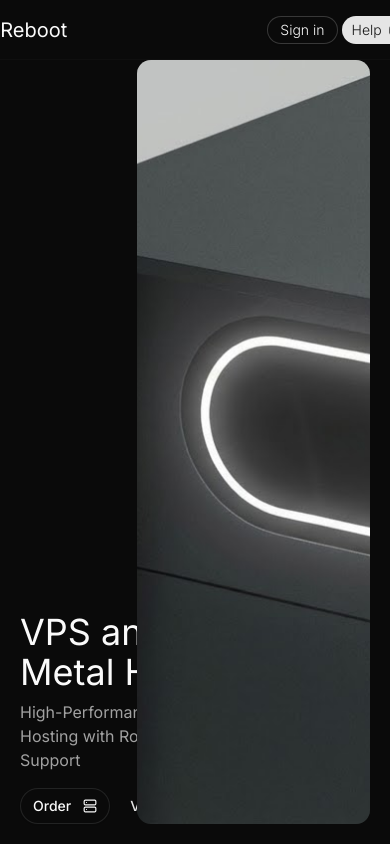
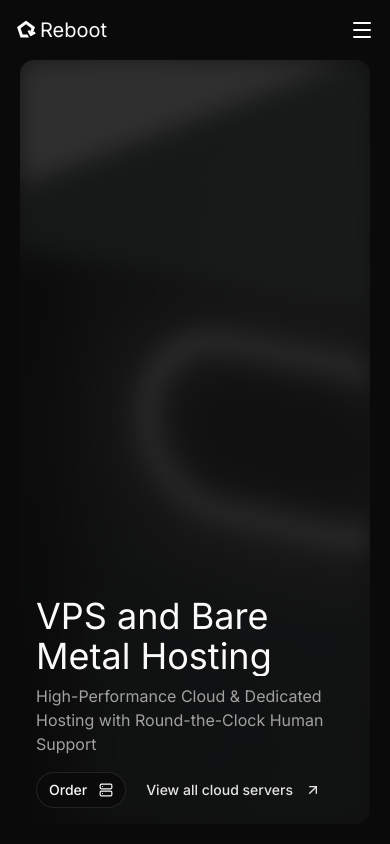
Before and after one commit to developerbola/reboot, a React (Vite) app: page / in a window 390 px wide. Shown: the top 844 px of the page. Built offline with nearby package versions, Linux system fonts and the light colour scheme.

Commit message:
making responsive

```diff
--- a/src/components/HeroImage.tsx
+++ b/src/components/HeroImage.tsx
@@ -4,20 +4,18 @@ export default function HeroImage() {
   const [loaded, setLoaded] = useState(false);
 
   return (
-    <div className="relative h-full w-2/3 self-end overflow-hidden rounded-xl">
-      {/* Low quality placeholder */}
+    <div className="absolute top-0 left-0 md:relative h-full w-full md:w-2/3 self-end overflow-hidden rounded-xl opacity-20 md:opacity-100">
       <img
         src="/hero-low.jpg"
         alt="hero placeholder"
         className="absolute inset-0 h-full w-full object-cover blur-3xl scale-105"
       />
 
-      {/* High quality image */}
       <img
         src="/hero.jpg"
         alt="hero"
         onLoad={() => setLoaded(true)}
-        className={`absolute inset-0 h-full w-full object-cover transition-opacity duration-700 ${
+        className={`absolute inset-0 h-full w-full object-cover transition-opacity duration-700 blur-md md:blur-none ${
           loaded ? "opacity-100" : "opacity-0"
         }`}
       />
--- a/src/components/Navbar.tsx
+++ b/src/components/Navbar.tsx
@@ -1,33 +1,42 @@
 import { Link, NavLink } from "react-router-dom";
+import { useState } from "react";
 import { Logo } from "./Logo";
 import { Button } from "./ui/button";
-import { Headset } from "lucide-react";
+import { Headset, Menu, X } from "lucide-react";
 import { cn } from "@/lib/utils";
 
-const Navbar = () => {
-  return (
-    <nav className="fixed top-0 z-50 w-full flex items-center justify-center gap-50 bg-[#0a0a0a] border-b border-[#ffffff05] h-15">
-      <Link to={"/"} className="flex items-center gap-1 text-xl">
-        <Logo />
-        Reboot
-      </Link>
-      <ul className="hidden md:flex items-center gap-8">
-        {[
+const navItems = [
   { name: "VPS", path: "/vps" },
   { name: "Domains", path: "/domains" },
   { name: "Plans", path: "/plans" },
   { name: "Pricing", path: "/pricing" },
   { name: "About", path: "/about" },
-        ].map((item) => (
+];
+
+const Navbar = () => {
+  const [open, setOpen] = useState(false);
+
+  return (
+    <nav className="fixed top-0 z-50 w-full bg-[#0a0a0a]">
+      <div className="mx-auto flex h-15 max-w-7xl items-center justify-between px-4">
+        {/* Logo */}
+        <Link to="/" className="flex items-center gap-1 text-xl">
+          <Logo />
+          Reboot
+        </Link>
+
+        {/* Desktop Menu */}
+        <ul className="hidden md:flex items-center gap-8">
+          {navItems.map((item) => (
             <li key={item.name}>
               <NavLink
                 to={item.path}
                 className={({ isActive }) =>
                   cn(
-                  "font-light text-sm transition-colors duration-200",
+                    "text-sm font-light transition-colors",
                     isActive
                       ? "text-blue-400"
-                    : "text-[#ffffff90] hover:text-white"
+                      : "text-white/60 hover:text-white"
                   )
                 }
               >
@@ -36,31 +45,80 @@ const Navbar = () => {
             </li>
           ))}
         </ul>
-      <div className="flex gap-1">
-        <Link to={"/login"}>
+
+        {/* Desktop Actions */}
+        <div className="hidden md:flex gap-1">
+          <Link to="/login">
             <Button
-            size={"sm"}
-            variant={"outline"}
-            className="rounded-full border-[#ffffff30] h-7 font-light"
+              size="sm"
+              variant="outline"
+              className="h-7 rounded-full border-white/30 font-light"
             >
               Sign in
             </Button>
           </Link>
+
           <Button
-          size={"sm"}
-          className="rounded-full border-[#ffffff30] h-7 font-light"
+            size="sm"
+            className="h-7 rounded-full font-light"
           >
             Help
-          <Headset />
+            <Headset className="ml-1 h-4 w-4" />
           </Button>
         </div>
+
+        {/* Mobile Hamburger */}
+        <button
+          className="md:hidden text-white"
+          onClick={() => setOpen(!open)}
+        >
+          {open ? <X /> : <Menu />}
+        </button>
+      </div>
+
+      {/* Mobile Menu */}
+      {open && (
+        <div className="md:hidden border-t border-white/5 bg-[#0a0a0a]">
+          <ul className="flex flex-col gap-4 px-4 py-4">
+            {navItems.map((item) => (
+              <NavLink
+                key={item.name}
+                to={item.path}
+                onClick={() => setOpen(false)}
+                className={({ isActive }) =>
+                  cn(
+                    "text-sm",
+                    isActive
+                      ? "text-blue-400"
+                      : "text-white/70"
+                  )
+                }
+              >
+                {item.name}
+              </NavLink>
+            ))}
+
+            <div className="flex gap-2 pt-2">
+              <Link to="/login" className="flex-1">
+                <Button
+                  size="sm"
+                  variant="outline"
+                  className="w-full rounded-full border-white/10!"
+                >
+                  Sign in
+                </Button>
+              </Link>
+
+              <Button size="sm" className="flex-1 rounded-full">
+                Help
+                <Headset className="ml-1 h-4 w-4" />
+              </Button>
+            </div>
+          </ul>
+        </div>
+      )}
     </nav>
   );
 };
 
 export default Navbar;
-
-// vps/cloud-vps
-//  <svg xmlns="http://www.w3.org/2000/svg" viewBox="0 0 42 31">
-//   <path className="cls-1" d="M24.79,27.25h8.49c3.94,0,7.14-3.2,7.14-7.14,0-3.03-1.88-5.6-4.55-6.64-.09-.03-.15-.12-.16-.21-.36-3.95-3.67-7.05-7.72-7.05h0c-1.2,0-2.35.28-3.37.77-.1.05-.22.03-.29-.05-1.86-1.95-4.49-3.18-7.4-3.18-5.33,0-9.67,4.13-10.16,9.32,0,.1-.08.19-.18.22-2.92.9-5.03,3.61-5.03,6.82,0,3.94,3.2,7.14,7.14,7.14h1.78s7.01,0,7.01,0c1.5,0,2.72-1.22,2.72-2.72v-9.34c0-1.5-1.22-2.72-2.72-2.72h-3.89c-1.5,0-2.72,1.22-2.72,2.72v4.92c0,1.5,1.22,2.72,2.72,2.72h1.51c.55,0,1-.45,1-1,0-.55-.45-1-1-1h-1.51c-.4,0-.72-.32-.72-.72v-4.92c0-.4.32-.72.72-.72h3.89c.4,0,.72.32.72.72v9.34c0,.4-.32.72-.72.72h-7.01s-1.78,0-1.78,0c-1.42,0-2.7-.57-3.64-1.51-.93-.93-1.5-2.21-1.51-3.63h0c0-2.57,1.87-4.69,4.32-5.08.49-.08.84-.49.84-.99,0-2.27.92-4.34,2.41-5.85,1.49-1.51,3.54-2.44,5.8-2.44,2.65,0,5,1.25,6.51,3.21.2.25.49.39.79.39.19,0,.38-.05.55-.17.92-.61,2.01-.97,3.2-.97,1.59,0,3.03.64,4.07,1.69,1.04,1.04,1.68,2.48,1.69,4.07h0s0,.16,0,.16h0s0,.01,0,.01c0,.46.31.86.76.97,2.24.55,3.9,2.57,3.91,4.98h0s0,0,0,0h0s0,0,0,0c0,1.42-.57,2.7-1.51,3.64-.93.93-2.21,1.51-3.64,1.51h-8.49c-.4,0-.72-.32-.72-.72v-9.34c0-.4.32-.72.72-.72h3.89c.4,0,.72.32.72.72v4.92c0,.4-.32.72-.72.72h-1.51c-.55,0-1,.45-1,1,0,.55.45,1,1,1h1.51c1.5,0,2.72-1.22,2.72-2.72v-4.92c0-1.5-1.22-2.72-2.72-2.72h-3.89c-1.5,0-2.72,1.22-2.72,2.72v9.34c0,1.5,1.22,2.72,2.72,2.72Z"></path>
-// </svg>
--- a/src/sections/CTASection.tsx
+++ b/src/sections/CTASection.tsx
@@ -5,12 +5,7 @@ import { Link } from "react-router-dom";
 const CTASection = () => {
   return (
     <section className="px-10 py-20">
-      <div className="max-w-7xl mx-auto relative overflow-hidden rounded-[48px] bg-[#111] border border-white/5 p-12 md:p-24 flex flex-col items-center text-center">
-        {/* Decorative Background Elements */}
-        <div className="absolute top-0 left-1/2 -translate-x-1/2 w-full h-full pointer-events-none">
-          <div className="absolute top-[-10%] left-[10%] size-125 bg-white/2 rounded-full blur-[120px]" />
-          <div className="absolute bottom-[-10%] right-[10%] size-125 bg-white/1 rounded-full blur-[120px]" />
-        </div>
+      <div className="max-w-7xl mx-auto relative overflow-hidden rounded-[48px] bg-transparent sm:bg-[#111] border-none sm:border border-white/5 p-12 md:p-24 flex flex-col items-center text-center">
 
         <div className="relative z-10">
           <div className="inline-flex items-center gap-2 px-4 py-2 rounded-full bg-white/5 border border-white/10 text-sm mb-8 text-[#ffffff70]">
@@ -18,14 +13,14 @@ const CTASection = () => {
             <span>Ready to experience the speed?</span>
           </div>
 
-          <h2 className="text-5xl md:text-7xl font-bold tracking-tight mb-8 text-white leading-[1.1]">
+          <h2 className="text-3xl sm:text-5xl md:text-7xl font-bold tracking-tight mb-8 text-white leading-[1.1]">
             Build your future on <br />
             <span className="text-[#ffffff40]">
               world-class infrastructure.
             </span>
           </h2>
 
-          <p className="text-xl text-[#ffffff50] max-w-2xl mx-auto mb-12 font-light leading-relaxed">
+          <p className="text-sm sm:text-xl text-[#ffffff50] max-w-2xl mx-auto mb-12 font-light leading-relaxed">
             Join 10,000+ developers and companies who trust Reboot for their
             mission-critical applications. Deploy your first instance in under a
             minute.
--- a/src/sections/Hero.tsx
+++ b/src/sections/Hero.tsx
@@ -17,7 +17,6 @@ const Hero = () => {
     if (!headingRef.current || !paragraphRef.current || !buttonsRef.current)
       return;
 
-    // Split text
     const headingSplit = new SplitText(headingRef.current, {
       type: "lines, words",
     });
@@ -26,7 +25,6 @@ const Hero = () => {
       type: "lines, words",
     });
 
-    // Prevent overflow during animation
     headingSplit.lines.forEach((line: any) =>
       gsap.set(line, { overflow: "hidden" })
     );
@@ -36,7 +34,6 @@ const Hero = () => {
 
     const buttons = buttonsRef.current.children;
 
-    // Initial button state
     gsap.set(buttons, {
       opacity: 0,
     });
@@ -61,7 +58,6 @@ const Hero = () => {
         },
         "-=0.3"
       )
-      // Buttons reveal one by one
       .to(
         buttons,
         {
@@ -81,10 +77,10 @@ const Hero = () => {
   }, []);
 
   return (
-    <div className="h-[calc(100vh-60px)] px-5 pb-5 relative">
+    <div className="h-[calc(100vh-60px)] px-5 pb-5">
       <div className="relative h-full w-full flex">
-        <div className="w-1/3 flex items-end">
-          <div className="flex flex-col gap-2">
+        <div className="w-full md:w-1/3 p-4 md:p-0 flex items-end md:justify-center md:mr-5 z-2">
+          <div className="flex flex-col gap-2 w-full">
             <h1 className="text-4xl" ref={headingRef}>
               VPS and Bare Metal Hosting
             </h1>
--- a/src/sections/ServiceCounter.tsx
+++ b/src/sections/ServiceCounter.tsx
@@ -32,7 +32,7 @@ const ServiceCounter = () => {
       ref={containerRef}
       className="h-100 w-full grid place-items-center"
     >
-      <div className="flex items-center justify-evenly w-full">
+      <div className="flex items-start sm:items-center p-10 sm:p-0 justify-evenly w-full flex-col sm:flex-row">
         <div className="flex flex-col justify-start">
           <div className="flex items-center gap-1">
             <NumberFlow
```
Also changed, not shown: src/sections/WeHave.tsx (+12 -12 lines). Lines whose indentation alone changed are shown as unchanged.
